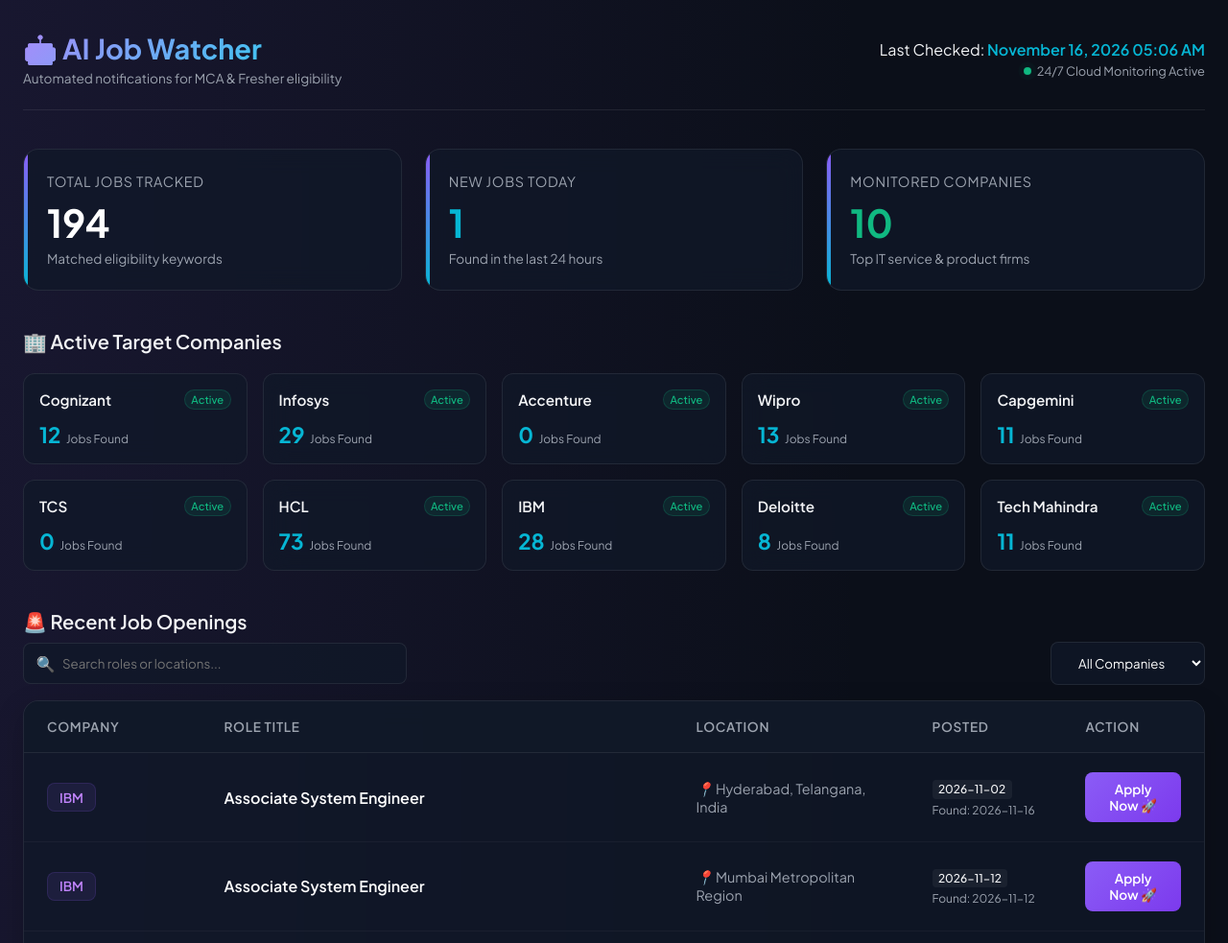
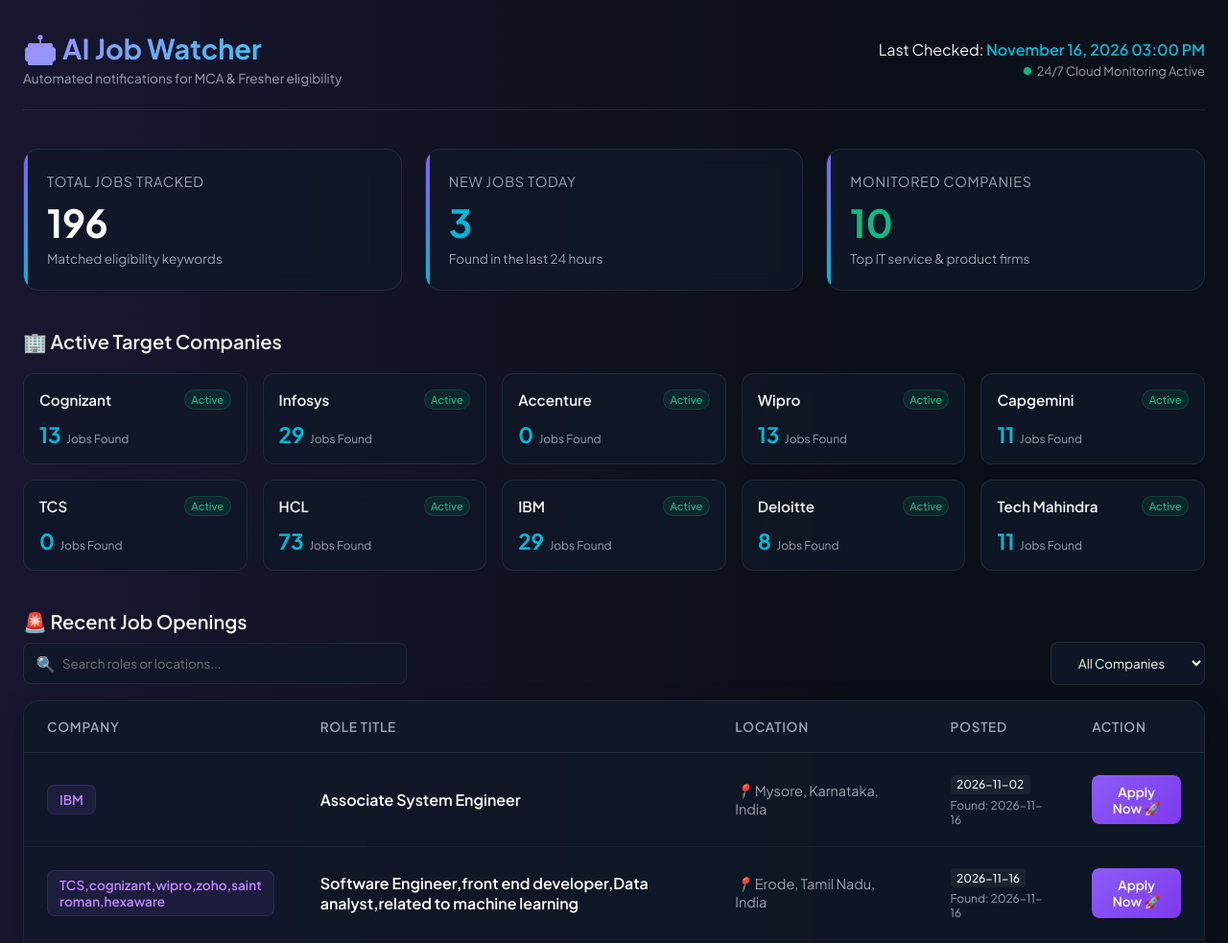
Before and after one commit to theharshaltech/job-watcher, a plain HTML site: page index.html in a window 1280 px wide. Shown: the top 983 px of the page at 96% size. Drawn offline with Linux system fonts and the light colour scheme.

Commit message:
Auto-update: Database, Dashboard, and Logs [skip ci]

```diff
--- a/index.html
+++ b/index.html
@@ -453,7 +453,7 @@
                 <p class="brand-subtitle">Automated notifications for MCA & Fresher eligibility</p>
             </div>
             <div class="last-updated">
-                <div>Last Checked: <span class="time">November 16, 2026 05:06 AM</span></div>
+                <div>Last Checked: <span class="time">November 16, 2026 03:00 PM</span></div>
                 <div class="status"><span class="pulse-dot"></span> 24/7 Cloud Monitoring Active</div>
             </div>
         </header>
@@ -462,12 +462,12 @@
         <section class="metrics-grid">
             <div class="metric-card">
                 <div class="metric-title">Total Jobs Tracked</div>
-                <div class="metric-value">194</div>
+                <div class="metric-value">196</div>
                 <div class="metric-desc">Matched eligibility keywords</div>
             </div>
             <div class="metric-card">
                 <div class="metric-title">New Jobs Today</div>
-                <div class="metric-value" style="color: var(--accent-secondary);">1</div>
+                <div class="metric-value" style="color: var(--accent-secondary);">3</div>
                 <div class="metric-desc">Found in the last 24 hours</div>
             </div>
             <div class="metric-card">
@@ -488,7 +488,7 @@
                 <span class="status-badge active">Active</span>
             </div>
             <div class="company-stats">
-                <span class="stat-value">12</span>
+                <span class="stat-value">13</span>
                 <span class="stat-label">Jobs Found</span>
             </div>
         </div>
@@ -565,7 +565,7 @@
                 <span class="status-badge active">Active</span>
             </div>
             <div class="company-stats">
-                <span class="stat-value">28</span>
+                <span class="stat-value">29</span>
                 <span class="stat-label">Jobs Found</span>
             </div>
         </div>
@@ -625,6 +625,44 @@
                         </thead>
                         <tbody id="jobsTableBody">
 
+            <tr class="job-row" data-company="IBM" data-role="Associate System Engineer" data-location="Mysore, Karnataka, India">
+                <td class="company-cell">
+                    <span class="company-tag">IBM</span>
+                </td>
+                <td class="role-cell">
+                    <div class="role-title">Associate System Engineer</div>
+                </td>
+                <td class="location-cell">
+                    <div class="loc-text"><i class="loc-icon">📍</i> Mysore, Karnataka, India</div>
+                </td>
+                <td class="date-cell">
+                    <span class="date-badge">2026-11-02</span>
+                    <small class="scraped-at">Found: 2026-11-16</small>
+                </td>
+                <td class="action-cell">
+                    <a href="https://in.linkedin.com/jobs/view/associate-system-engineer-at-ibm-4484343660" target="_blank" class="apply-btn">Apply Now 🚀</a>
+                </td>
+            </tr>
+
+            <tr class="job-row" data-company="TCS,cognizant,wipro,zoho,saint roman,hexaware" data-role="Software Engineer,front end developer,Data analyst,related to machine learning" data-location="Erode, Tamil Nadu, India">
+                <td class="company-cell">
+                    <span class="company-tag">TCS,cognizant,wipro,zoho,saint roman,hexaware</span>
+                </td>
+                <td class="role-cell">
+                    <div class="role-title">Software Engineer,front end developer,Data analyst,related to machine learning</div>
+                </td>
+                <td class="location-cell">
+                    <div class="loc-text"><i class="loc-icon">📍</i> Erode, Tamil Nadu, India</div>
+                </td>
+                <td class="date-cell">
+                    <span class="date-badge">2026-11-16</span>
+                    <small class="scraped-at">Found: 2026-11-16</small>
+                </td>
+                <td class="action-cell">
+                    <a href="https://in.linkedin.com/jobs/view/software-engineer-front-end-developer-data-analyst-related-to-machine-learning-4490639998" target="_blank" class="apply-btn">Apply Now 🚀</a>
+                </td>
+            </tr>
+
             <tr class="job-row" data-company="IBM" data-role="Associate System Engineer" data-location="Hyderabad, Telangana, India">
                 <td class="company-cell">
                     <span class="company-tag">IBM</span>
```
Also changed, not shown: 2 other files.
